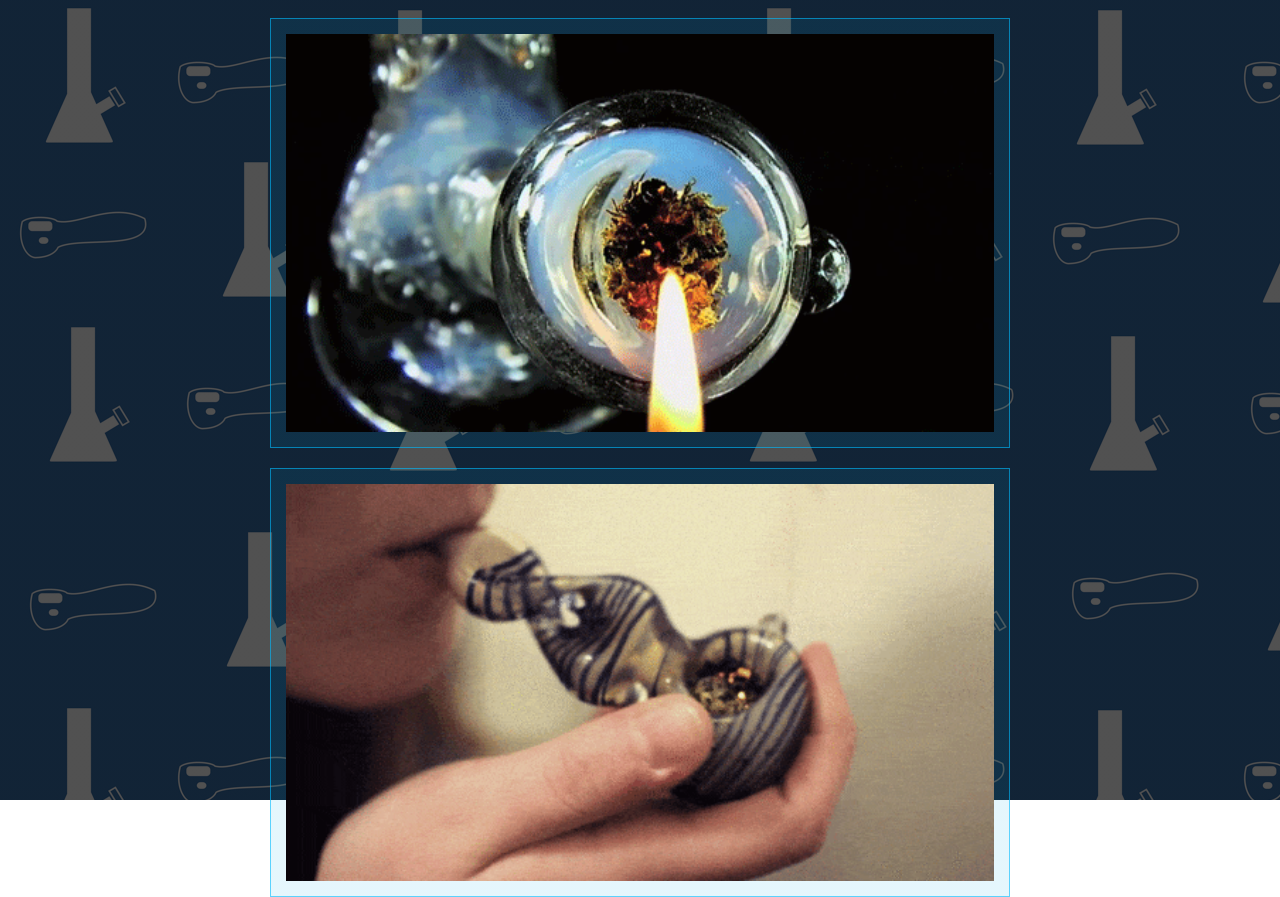
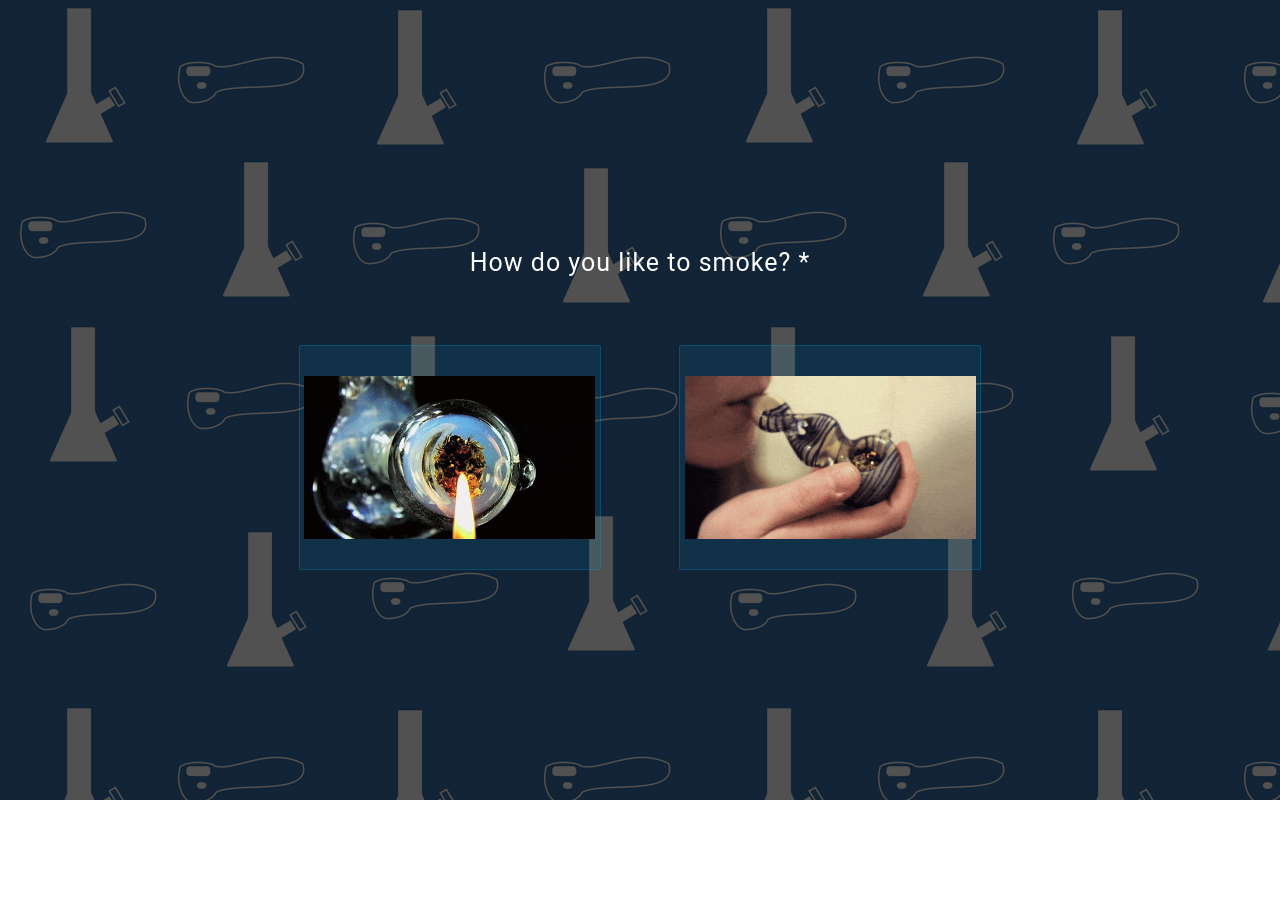
Before and after one commit to tastyhit/front-end, a React (Create React App) app: page /welcome in a window 1280 px wide. After the commit the page ends 800 px from the top, so only its background shows below. Built offline with nearby package versions, Linux system fonts and the light colour scheme.

Commit message:
got cards to look better, need to make the clicks more dynamic

```diff
--- a/src/assets/css/landing.css
+++ b/src/assets/css/landing.css
@@ -143,40 +143,3 @@
 .text{
   padding-bottom: 1em;
 }
-
-
-.lds-ring {
-  display: inline-block;
-  position: relative;
-  width: 64px;
-  height: 64px;
-}
-.lds-ring div {
-  box-sizing: border-box;
-  display: block;
-  position: absolute;
-  width: 51px;
-  height: 51px;
-  margin: 6px;
-  border: 6px solid #fff;
-  border-radius: 50%;
-  animation: lds-ring 1.2s cubic-bezier(0.5, 0, 0.5, 1) infinite;
-  border-color: transparent #fc766a transparent #fc766a;
-}
-.lds-ring div:nth-child(1) {
-  animation-delay: -0.45s;
-}
-.lds-ring div:nth-child(2) {
-  animation-delay: -0.3s;
-}
-.lds-ring div:nth-child(3) {
-  animation-delay: -0.15s;
-}
-@keyframes lds-ring {
-  0% {
-    transform: rotate(0deg);
-  }
-  100% {
-    transform: rotate(360deg);
-  }
-}
--- a/src/assets/css/layer.js
+++ b/src/assets/css/layer.js
@@ -65,15 +65,15 @@ export const Card = styled.div`
   width: 300px;
   height: 300px;
   border: 1px solid rgba(0,187,255,0.6);
-  border-radius: .4rem;
+  border-radius: .2em;
   display: flex;
   flex-direction: column;
   overflow: hidden;
-  margin: 0 auto 1.3em auto;
+  margin: 0 auto;
   color:#FFFFFF;
   font-size:1.5em;
   line-height: 1.7em;
-  padding-top:1em;
+  padding: 1em;
 
   ${props =>
     props.primary &&
@@ -84,11 +84,10 @@ export const Card = styled.div`
   ${props =>
     props.secondary &&
     css`
-    padding:1em;
-    width:100%;
+    padding-top:2em
+    padding-bottom:2em;
     height:auto;
-    justify-content:center;
-    j
+
   `}
 `
 
--- a/src/assets/css/sales.css
+++ b/src/assets/css/sales.css
@@ -21,63 +21,43 @@
   .info-container h1 {
       color:white;
       font-size:2.5em;
-      font-weight: bold;
   }
 
   .question-title{
       margin-bottom: 6em;
   }
 
-  /* .box-title h1 {
-    font-family: 'Open Sans';
-    font-size: 1.2em;
-  }
-
-  .side-side {
-    display: flex;
-    flex-direction: row;
-    text-align: center;
-    justify-content: center;
-    margin: 1em 0;
-  }
-
-  .left-side {
-    border-right: 2px solid #2196f3;
-    width: 49%;
-  }
-
-  .right-side {
-    width: 49%;
-  } */
 
 img{
     width:100%;
     height:auto;
 }
 
-.question-wrapper{
+
+.media-wrapper{
     display:flex;
     justify-content: space-evenly;
-    width:100%;
+    width:840px;
     align-items: center;
+    flex-wrap: wrap;
+    flex-direction: row;
 
 }
 
 .selection {
-    border:.1em solid rgba(0,187,255,0.6);
+    border:.1em solid rgba(0,187,255,0.2);
     cursor:pointer;
     display:flex;
-    justify-content: space-evenly;
-    width:100%;
     align-content: baseline;
-    margin: 1em 3em;
-    padding: 0em;
+    margin: 1em 2em;
     background: linear-gradient(to bottom, rgba(0,170,231, .10), rgba(0,170,231, .10));
-    opacity: 1;
+    border-radius: .2em;
+
 }
 
 .selection:hover {
-    box-shadow:.1em .1em 1.5em rgb(250, 202, 24);
+
+    background-color: rgba(0,187,255,0.1)
 }
 
 .selection:active{
--- a/src/components/Landing/Zipcode.js
+++ b/src/components/Landing/Zipcode.js
@@ -84,19 +84,14 @@ class ZipCode extends Component {
                 </div>
                 <h2>Let's get started</h2>
                 <form onSubmit={this.checkZipCode} className='inputContainer'>
-                    <div class='zipcode-wrapper'>
-                        <div class='zipinput-wrapper'>
+                    <div className='zipcode-wrapper'>
+                        <div className='zipinput-wrapper'>
                             <Input label='Enter zipCode' type='text' name='zipcode'
                                 value={this.state.zipcode} onChange={this.inputHandler} maxLength='5' placeholder='Enter your Zipcode...' />
                         </div>
-                        {this.state.rings ? (
 
-                            <div className='lds-ring'> <div /></div>
+                        <ZipButton type='submit' primary >Search</ZipButton>
 
-
-                        ) : (
-                                <ZipButton type='submit' primary >Search</ZipButton>
-                            )}
 
                     </div>
                 </form>
--- a/src/components/Sales/InfoContainer.js
+++ b/src/components/Sales/InfoContainer.js
@@ -5,31 +5,36 @@ import styled from 'styled-components';
 
 const SectionCard = styled(Card)`
     height:auto;
-    margin-bottom: 0;
     border:none;
+    padding-left:.3em;
+    padding-right:.3em;
 `;
 
 
 
 const InfoContainer = (props) => {
+    function typeClicked(e) {
+        e.preventDefault();
+        console.log(e.getId())
+
+    }
     return (
         <div className='info-container'>
-            <div class='question-title'>
-                <h1> How do you like to smoke? Select bong or pipe.</h1>
+            <div className='question-title'>
+                <h1> How do you like to smoke? *</h1>
             </div>
-
-            <div className='selection'>
-                <div className='question-wrapper'>
-                    <SectionCard secondary>
+            <div className='media-wrapper'>
+                <div className='selection'>
+                    <SectionCard secondary onClick={typeClicked} name='pipe'>
                         <img src={require('../../assets/images/clip.gif')} alt='something' />
                     </SectionCard>
                 </div>
-            </div>
-            <div className='selection'>
-                <div className='question-wrapper'>
-                    <SectionCard secondary>
+                <div className='selection'>
+
+                    <SectionCard secondary onClick={props.b} name='bong'>
                         <img src={require('../../assets/images/clipipe.gif')} alt='something' />
                     </SectionCard>
+
                 </div>
             </div>
         </div>
--- a/src/components/Sales/SalesPage.js
+++ b/src/components/Sales/SalesPage.js
@@ -4,17 +4,27 @@ import InfoContainer from './InfoContainer'
 import '../../assets/css/sales.css'
 
 class Sales extends Component {
-    constructor(){
+    constructor() {
         super();
-        this.state ={
-            user: false
+        this.state = {
+            user: false,
+            piece: "",
         }
     }
 
-    render(){
-        return(
+    clickedA = (e) => {
+        e.preventDefault();
+        this.setState({ piece: "A" })
+    }
+    clickedB = (e) => {
+        e.preventDefault();
+        this.setState({ piece: "B" })
+    }
+
+    render() {
+        return (
             <div className='form-wrapper'>
-                <InfoContainer />
+                <InfoContainer a={this.clickedA} b={this.clickedB} />
             </div>
         )
     }
```
